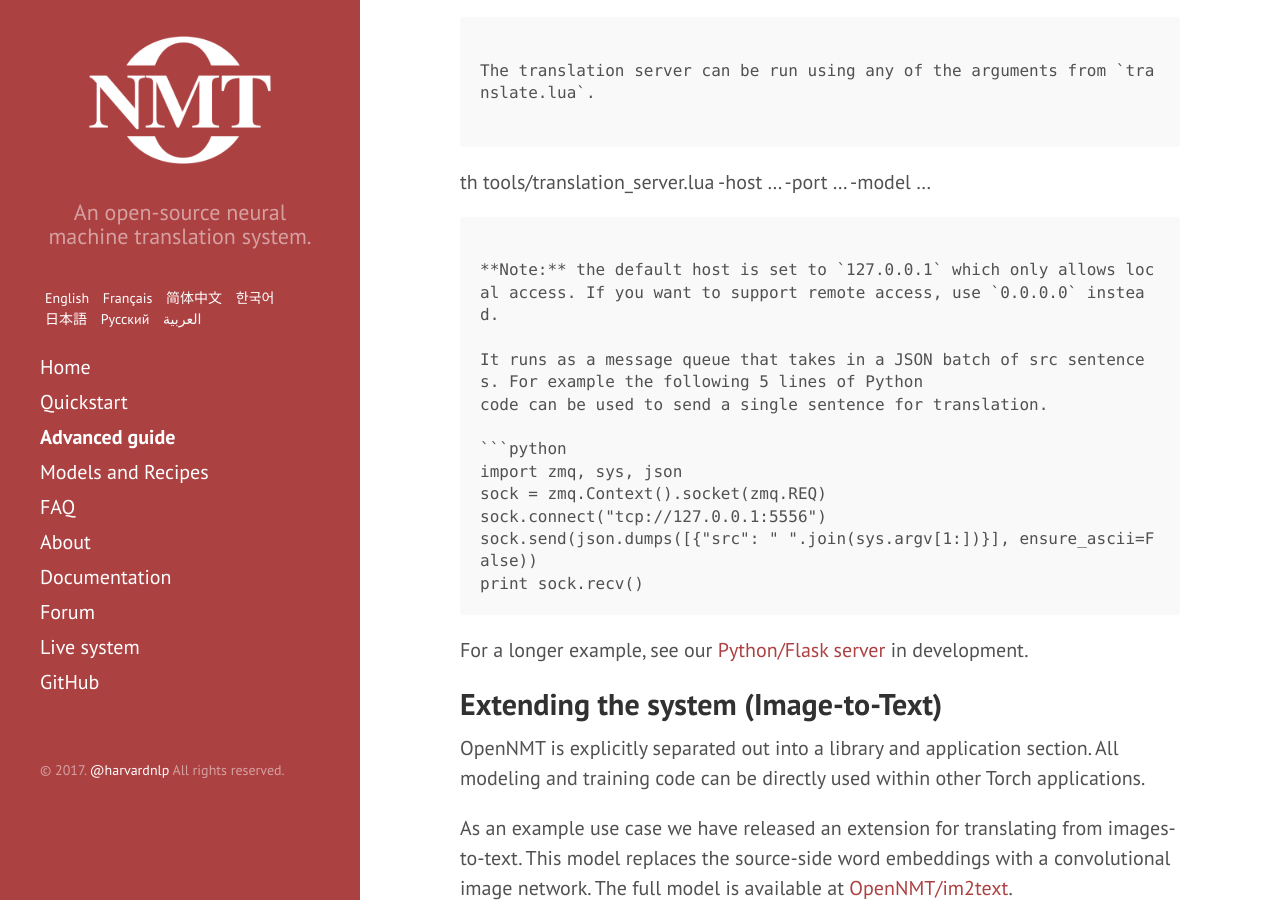
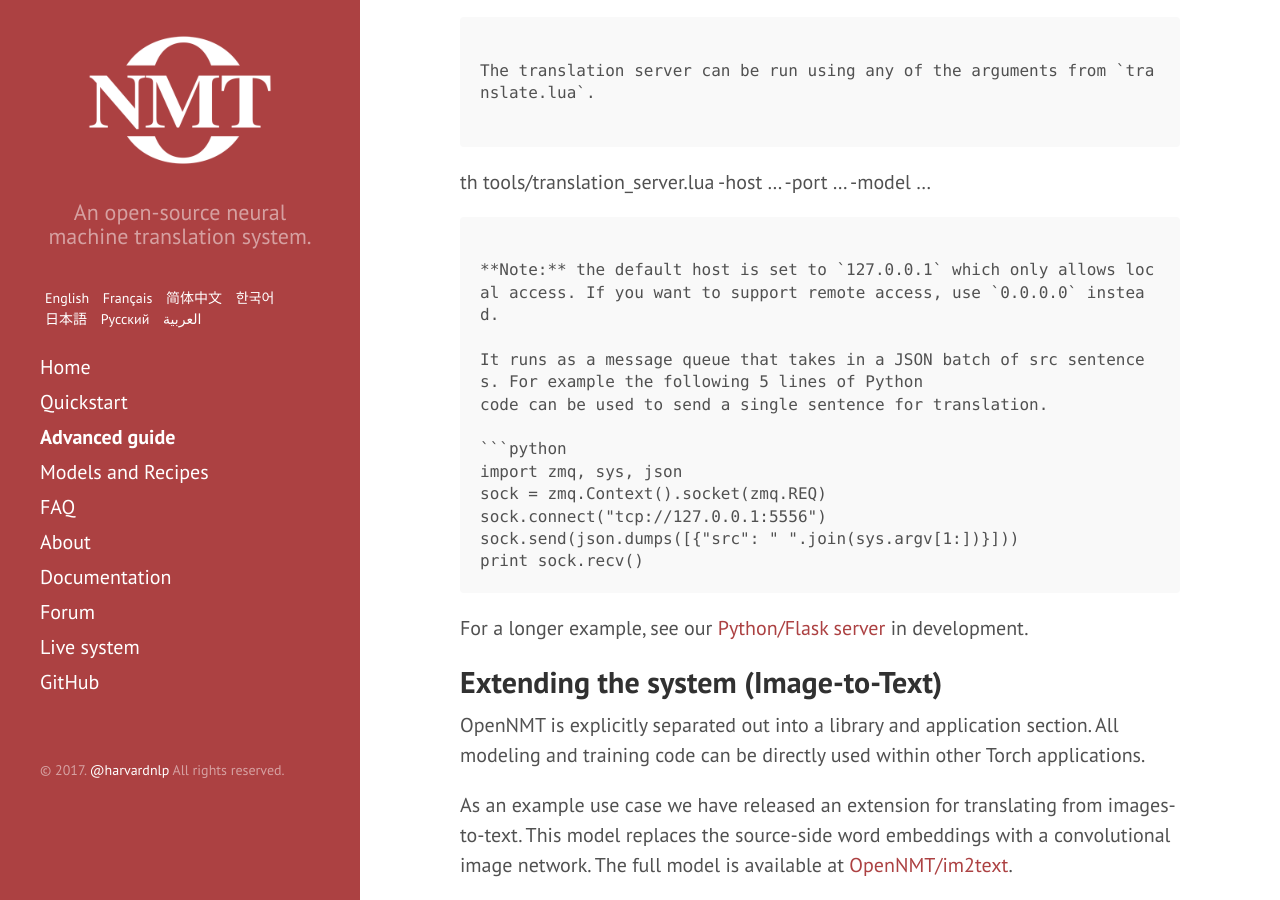
Before and after one commit to OpenNMT/opennmt.github.io, a Jekyll site: the page built from Advanced.md, in a window 1280 px wide and 900 px high, scrolled down 7656 px. Built offline with Jekyll 4.4.1, drawn with Linux system fonts in a browser that asks for light colours.

Commit message:
Update deprecated example

````diff
--- a/Advanced.md
+++ b/Advanced.md
@@ -249,7 +249,7 @@ code can be used to send a single sentence for translation.
 import zmq, sys, json
 sock = zmq.Context().socket(zmq.REQ)
 sock.connect("tcp://127.0.0.1:5556")
-sock.send(json.dumps([{"src": " ".join(sys.argv[1:])}], ensure_ascii=False))
+sock.send(json.dumps([{"src": " ".join(sys.argv[1:])}]))
 print sock.recv()
 ```
 
````
